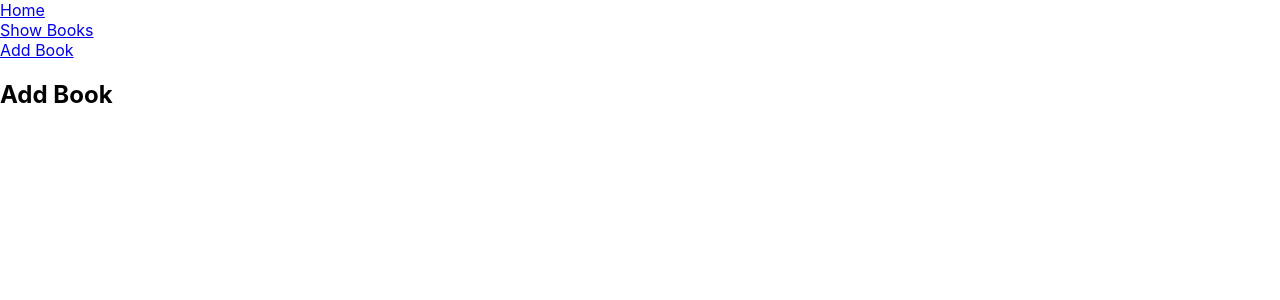
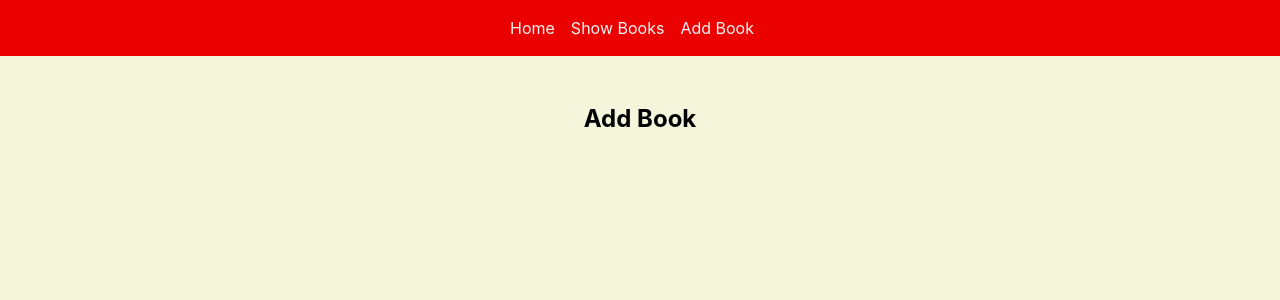
Before and after one commit to furiousnur/Reac-Crud-Using-Redux-Toolkit, a React (Create React App) app: page /add-book in a window 1280 px wide. Shown: the top 300 px of the page. Built offline with nearby package versions, Linux system fonts and the light colour scheme.

Commit message:
navbar menu design

```diff
--- a/src/App.css
+++ b/src/App.css
@@ -1,38 +1,85 @@
-.App {
-  text-align: center;
+*{
+  margin: 0;
+  padding: 0;
+  box-sizing: border-box;
+  text-decoration: none;
+  list-style-type: none;
+  outline: none;
 }
 
-.App-logo {
-  height: 40vmin;
-  pointer-events: none;
+body{
+  background-color: beige;
 }
 
-@media (prefers-reduced-motion: no-preference) {
-  .App-logo {
-    animation: App-logo-spin infinite 20s linear;
-  }
+nav{
+  background-color: rgb(235, .155, .155);
+  height: 7vh;
+  display: flex;
+  justify-content: center;
+  align-items: center;
+  padding: 1rem;
 }
 
-.App-header {
-  background-color: #282c34;
-  min-height: 100vh;
+.nav-link{
+  color: #f5f5f5;
+  margin: 0 1rem 0 0;
+  transition: all 0.3s;
+}
+
+.nav-link:hover{
+  color: black;
+  font-weight: bold;
+}
+
+main{
+  min-height: 90vh;
   display: flex;
-  flex-direction: column;
-  align-items: center;
   justify-content: center;
-  font-size: calc(10px + 2vmin);
+  align-items: flex-start;
+}
+
+h2{
+  text-align: center;
+  margin: 3rem;
+}
+
+table{
+  margin: 3rem;
+  border-collapse: collapse;
+}
+
+td, th{
+  border: 1px solid;
+  padding: 1rem;
+}
+
+button{
+  width: 5rem;
+  margin: 0.5rem;
+  padding: 0.2rem;
+  border-radius: 0.5rem;
+  cursor: pointer;
+}
+
+button:hover{
+  background-color: orange;
   color: white;
 }
 
-.App-link {
-  color: #61dafb;
+.form-field{
+   margin: 1rem;
 }
 
-@keyframes App-logo-spin {
-  from {
-    transform: rotate(0deg);
-  }
-  to {
-    transform: rotate(360deg);
-  }
+input{
+  width: 20rem;
+  padding: 0.2rem;
 }
+
+footer{
+  background-color: antiquewhite;
+  height: 5vh;
+  display: flex;
+  justify-content: center;
+  align-items: center;
+  padding: 1rem;
+}
--- a/src/layouts/Navbar.js
+++ b/src/layouts/Navbar.js
@@ -3,17 +3,17 @@ import {Link} from "react-router-dom";
 
 const Navbar = () => {
     return (
-        <>
-            <nav>
-                <Link to="/" className="nav-link">Home</Link>
-            </nav>
-            <nav>
-                <Link to="/show-books" className="nav-link">Show Books</Link>
-            </nav>
-            <nav>
-                <Link to="/add-book" className="nav-link">Add Book</Link>
-            </nav>
-        </>
+        <nav>
+            <Link to="/" className="nav-link">
+                Home
+            </Link>
+            <Link to="/show-books" className="nav-link">
+                Show Books
+            </Link>
+            <Link to="/add-book" className="nav-link">
+                Add Book
+            </Link>
+        </nav>
     );
 };
 
--- a/src/routes/index.js
+++ b/src/routes/index.js
@@ -10,12 +10,14 @@ const Index = () => {
     return (
         <BrowserRouter>
             <Navbar/>
+            <main>
                 <Routes>
                     <Route path="/" element={<Home />}/>
                     <Route path="/add-book" element={<AddBook />}/>
                     <Route path="/show-books" element={<BooksView />}/>
                     <Route path="*" element={<Error />}/>
                 </Routes>
+            </main>
         </BrowserRouter>
     );
 };
```
Also changed, not shown: src/layouts/Footer.js (added, +13 -0 lines). Lines whose indentation alone changed are shown as unchanged.
